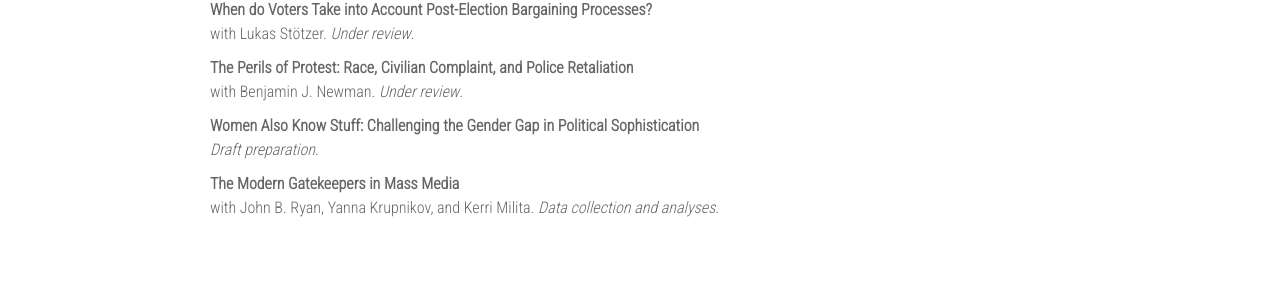
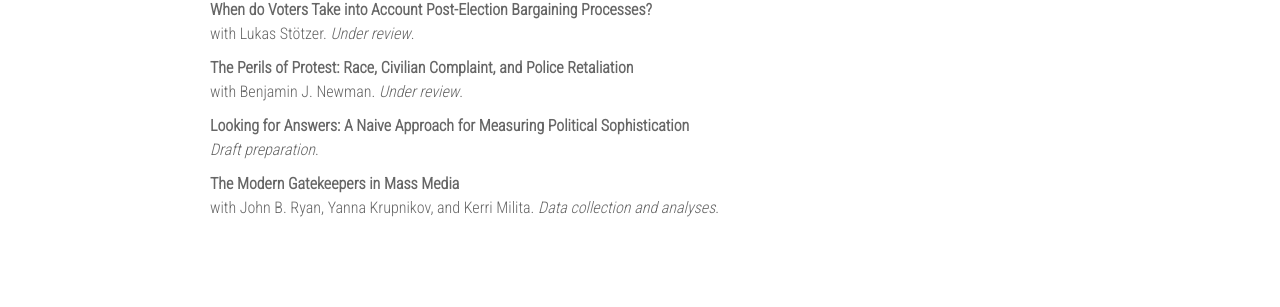
Before and after one commit to pwkraft/pwkraft-old.github.io, a Jekyll site: the page built from research.md, in a window 1280 px wide. Shown: the part 914-1221 px from the top of the page. Built offline with Jekyll 4.4.1, drawn with Linux system fonts in a browser that asks for light colours; nearby versions of some CDN libraries.

Commit message:
update title ch.2

```diff
--- a/research.md
+++ b/research.md
@@ -79,7 +79,7 @@ with Lukas St&#246;tzer. _Under review_.
 **The Perils of Protest: Race, Civilian Complaint, and Police Retaliation** \\
 with Benjamin J. Newman. _Under review_.
 
-**Women Also Know Stuff: Challenging the Gender Gap in Political Sophistication** \\
+**Looking for Answers: A Naive Approach for Measuring Political Sophistication** \\
 _Draft preparation_.
 
 **The Modern Gatekeepers in Mass Media** \\
```
Also changed, not shown: 1 other file.
